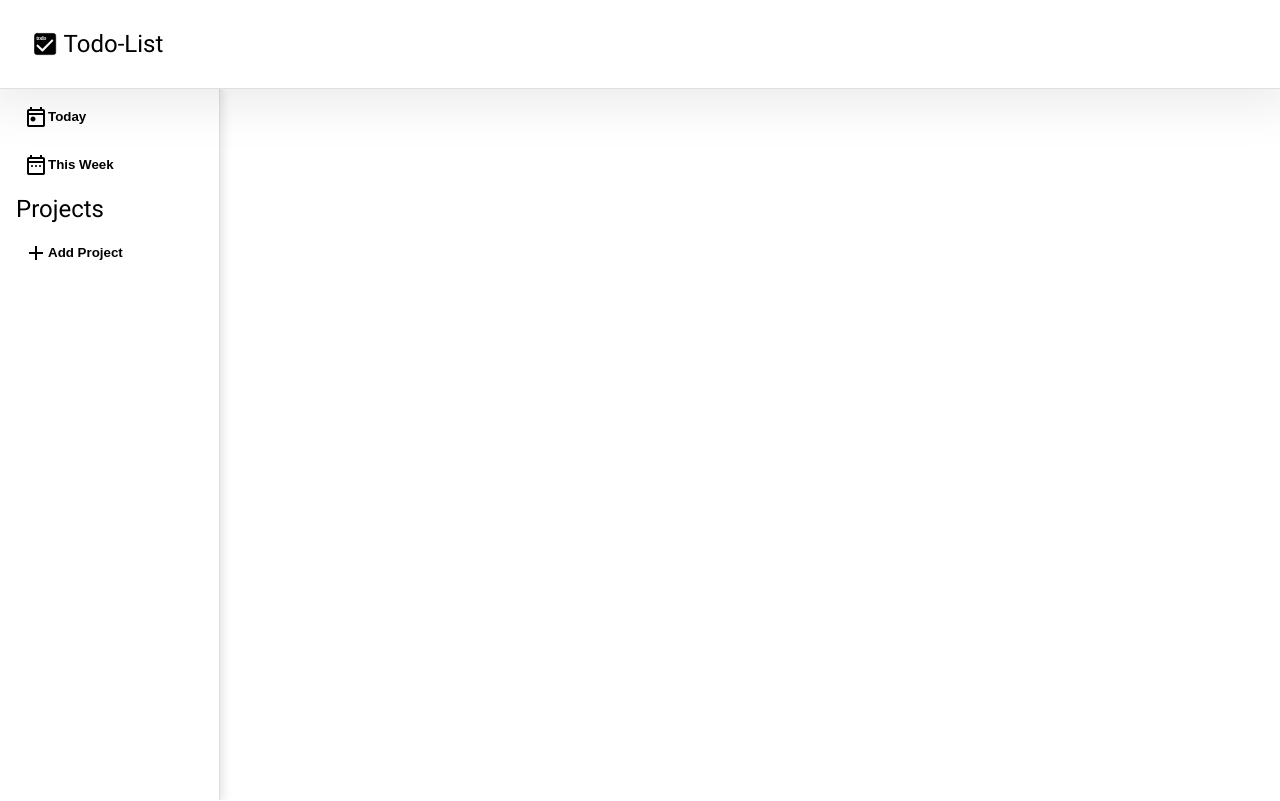
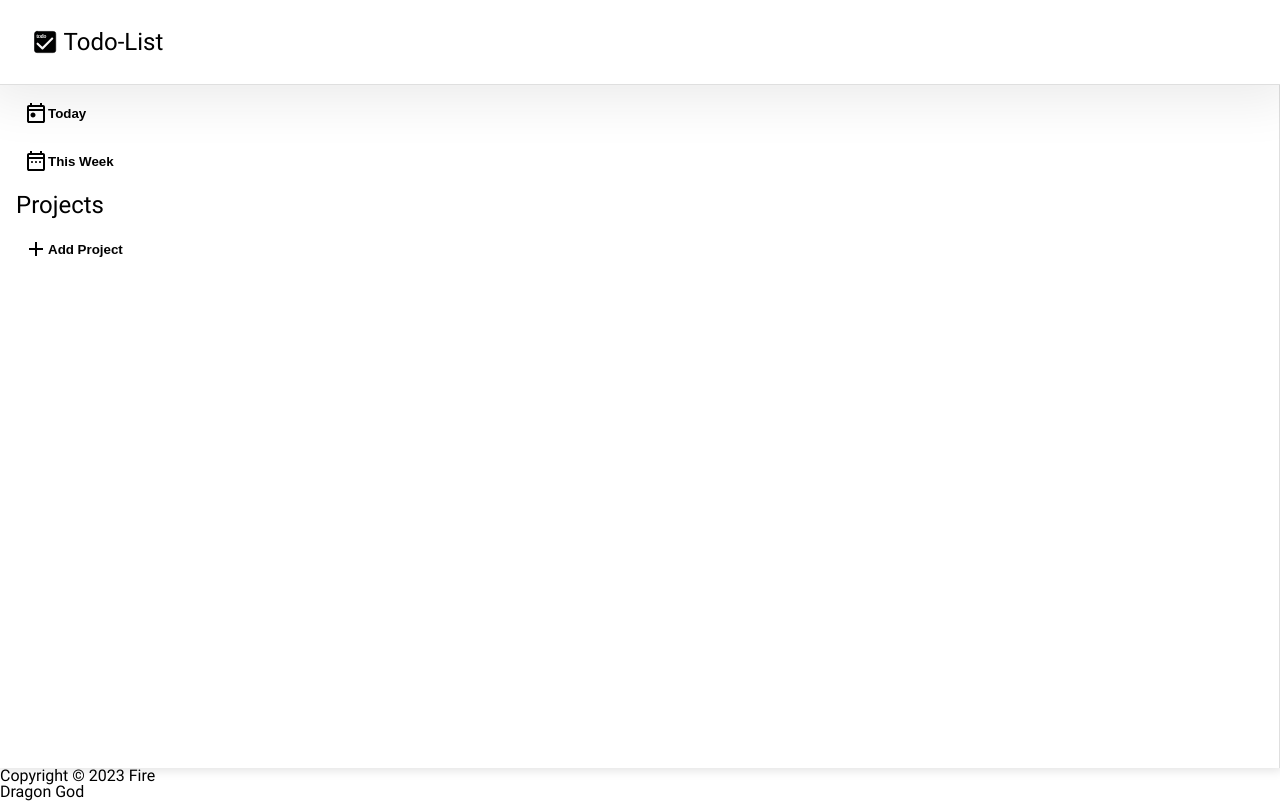
Before and after one commit to FireDragonGod/todo-list, a plain HTML site: page index.html in a window 1280 px wide. Drawn offline with Linux system fonts and the light colour scheme; files whose address does not match are found by name.

Commit message:
Add footer for copyright and owner

```diff
--- a/index.html
+++ b/index.html
@@ -5,6 +5,7 @@
   <meta name="viewport" content="width=device-width, initial-scale=1.0">
   <title>Todo-List</title>
   <script src="bundle.js" defer></script>
+  <script src="js/time.js" defer></script>
   <link rel="stylesheet" href="css/style.css">
 </head>
 <body>
@@ -105,9 +106,21 @@
       </nav>
     </aside>
 
-    <div class="context_content">
+    <div id="context_content">
     </div>
 
   </main>
+
+  <footer>
+    <ul id="author">
+      <li class="author">Copyright &copy;
+        <a id="time">
+        <script>
+          const fullYear = new Date().getFullYear();
+          const time = document.querySelector('#time').textContent = `${fullYear}`;
+        </script>
+      </a> Fire Dragon God</li>
+    </ul>
+  </footer>
 </body>
 </html>
```
